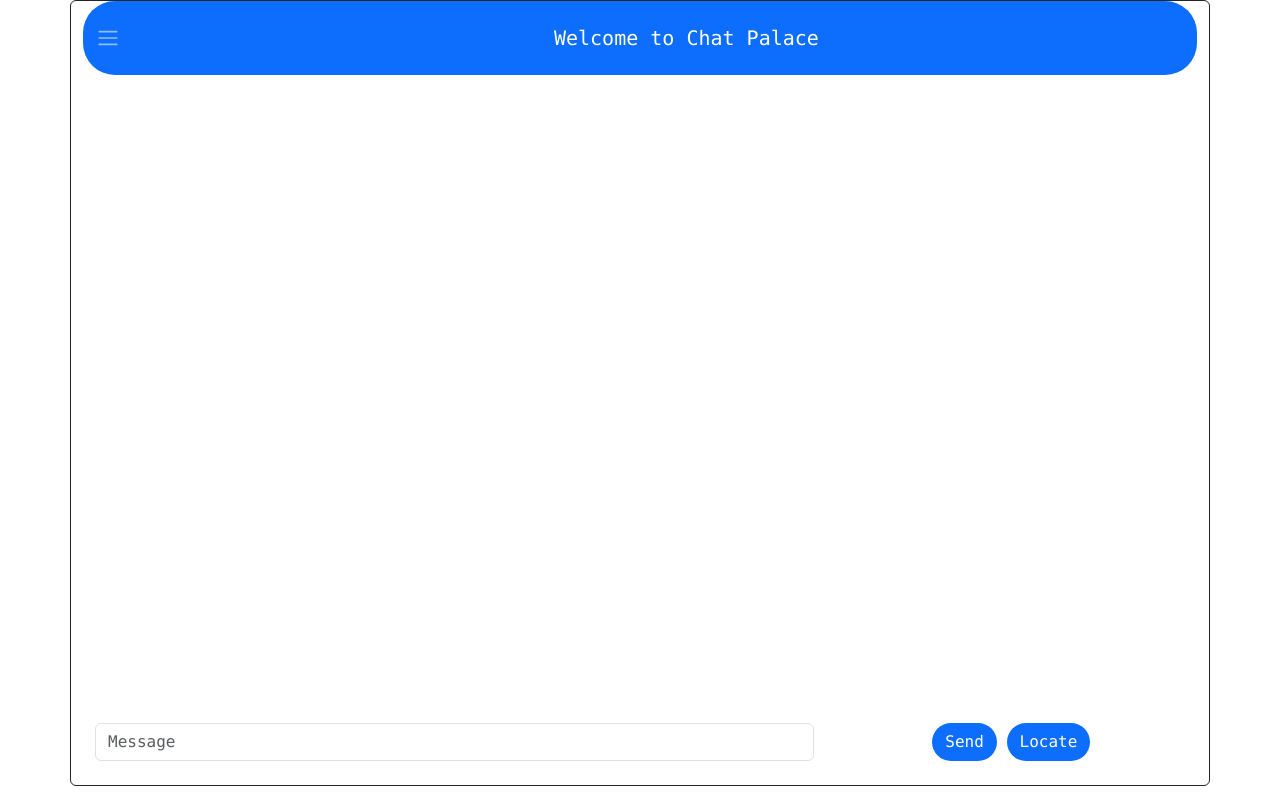
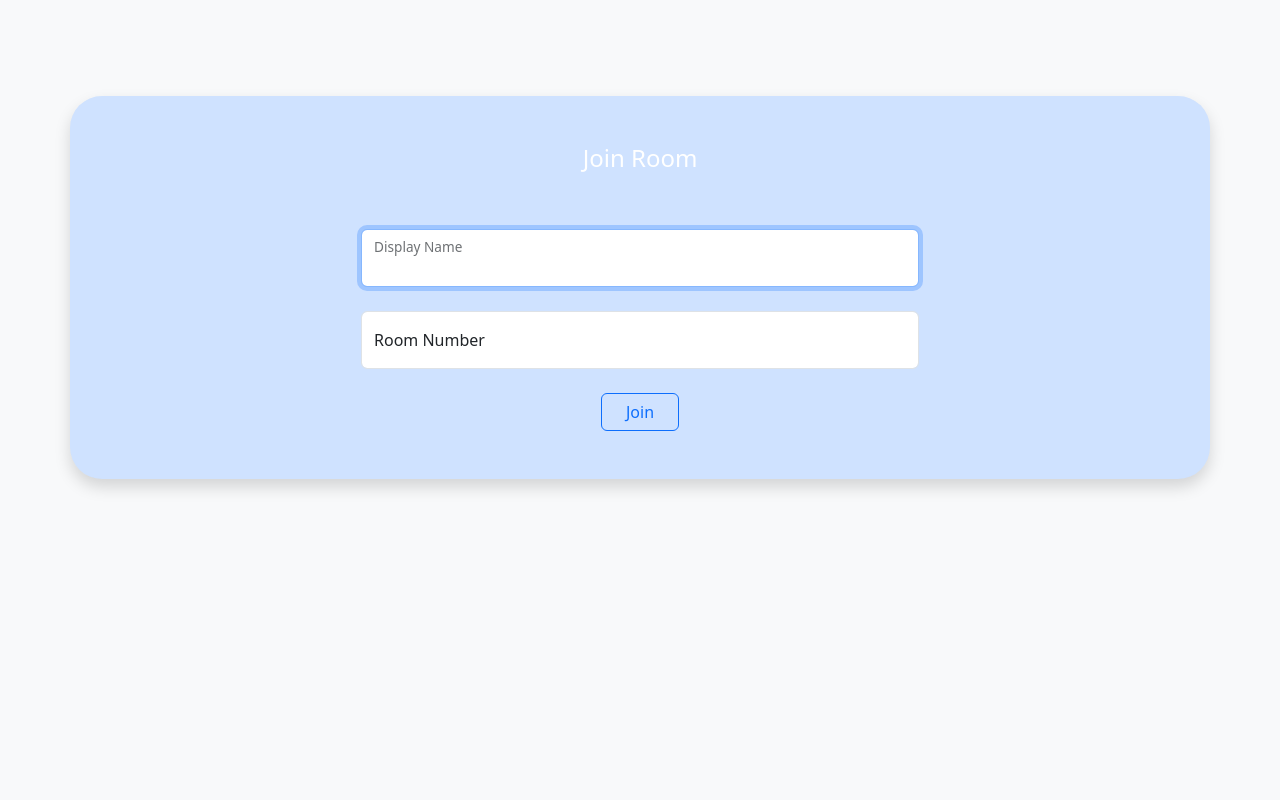
Before and after one commit to danielprinceD/Chat-Palace, a website: page static/index.html in a window 1280 px wide. Drawn offline with nearby package versions, Linux system fonts and the light colour scheme; no server answers.

Commit message:
feat:Join Chat UI Completed

```diff
--- a/static/index.html
+++ b/static/index.html
@@ -3,89 +3,45 @@
   <head>
     <meta charset="UTF-8" />
     <meta name="viewport" content="width=device-width, initial-scale=1.0" />
-    <link rel="stylesheet" href="./css/bootstrap-icons.css" />
-    <link rel="stylesheet" href="./css/bootstrap.css" />
-    <title>Chat Palace</title>
+    <link rel="stylesheet" href="css/bootstrap.css" />
+    <link rel="stylesheet" href="css/bootstrap-icons.css" />
+    <title>Join Room</title>
   </head>
-  <style>
-    li {
-      padding: 10px 20px;
-    }
-  </style>
-  <body>
-    <div class="offcanvas font-monospace top-0 w-50 fade" id="people">
-      <div class="offcanvas-header bg-primary rounded-bottom-5">
-        <div class="h3 text-white">Peoples</div>
-      </div>
-      <div class="offcanvas-body">
-        <ul class="list-unstyled h5 text-center">
-          <li class="border rounded-4 py-2">Daniel</li>
-        </ul>
-      </div>
-    </div>
-    <div class="container font-monospace rounded border-dark pb-4 border">
-      <header
-        class="container rounded-5 bg-primary text-white py-3 h5 text-center"
-      >
-        <div class="row">
-          <div class="col-1 mx-auto">
-            <button
-              class="btn navbar navbar-dark"
-              data-bs-target="#people"
-              data-bs-toggle="offcanvas"
-            >
-              <span class="navbar-toggler-icon"></span>
-            </button>
-          </div>
-
-          <div class="col align-content-center">Welcome to Chat Palace</div>
+  <body class="py-5 bg-body-tertiary">
+    <div
+      class="container mt-5 shadow text-center bg-primary-subtle rounded-5 py-5"
+    >
+      <label htmlFor="" class="h4 text-white">Join Room</label>
+      <br />
+      <br />
+      <br />
+      <form action="./chat.html" class="w-50 mx-auto">
+        <div class="form-floating">
+          <input
+            type="text"
+            id="display"
+            class="form-control"
+            placeholder="message"
+            autofocus
+          />
+          <label for="display">Display Name</label>
         </div>
-      </header>
-      <main
-        class="container-fluid overflow-auto"
-        style="height: 80vh"
-        id="chatbox"
-      >
-        <ul class="m-4 list-unstyled" id="textbox"></ul>
-      </main>
-      <footer class="container text-center">
-        <form action="" class="form">
-          <div class="row">
-            <div class="col-8">
-              <input
-                id="messagebox"
-                type="text"
-                placeholder="Message"
-                class="form-control"
-                required
-              />
-            </div>
-            <div class="col">
-              <button
-                id="submitbtn"
-                class="rounded-5 btn bg-primary text-white"
-              >
-                Send
-              </button>
-              <button id="locator" class="rounded-5 btn bg-primary text-white">
-                Locate
-              </button>
-            </div>
-          </div>
-        </form>
-      </footer>
+        <br />
+        <div class="form-floating">
+          <input
+            autofocus
+            type="number"
+            id="room"
+            class="form-control"
+            placeholder="Number"
+          />
+          <label for="room">Room Number</label>
+        </div>
+        <br />
+        <button type="submit" class="btn btn-outline-primary px-4">Join</button>
+      </form>
     </div>
 
-    <!--
-
-    <form>
-      <label for="messager">Enter the message : </label>
-      <input type="text" title="message" name="message" id="messagebox" />
-      <button type="submit" id="submitbtn" title="submit">Send</button>
-      <button title="location" id="locator" type="button">Send Location</button>
-    </form> -->
-    <script src="/socket.io/socket.io.js"></script>
-    <script src="js/index.js"></script>
-    <script src="./js/bootstrap.bundle.js"></script>
+    <style src="js/bootstrap.bundle.js"></style>
   </body>
 </html>
```
Also changed, not shown: static/chat.html (added, +91 -0 lines), static/js/chat.js (renamed from static/js/index.js).
